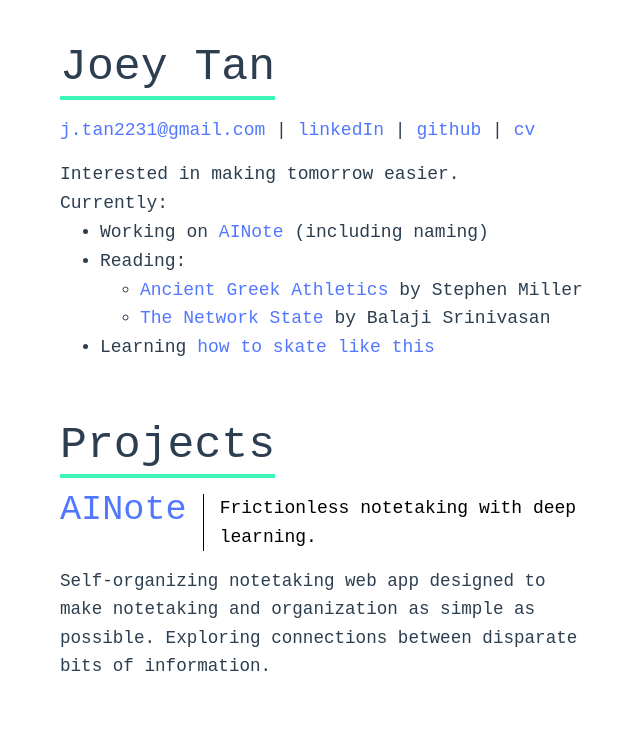
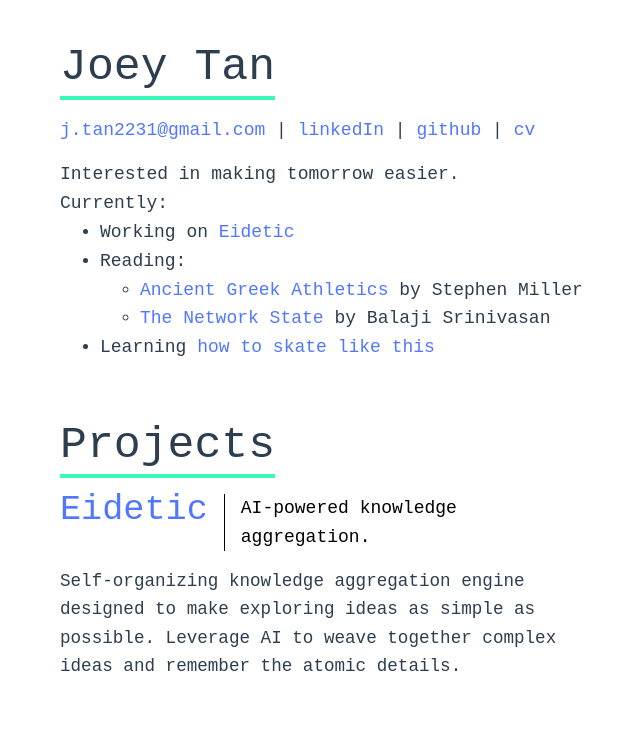
Before and after one commit to JTan2231/JTan2231.github.io-old, a Vue app: page / in a window 1280 px wide. Shown: the top 741 px of the page, without its empty margins (20-660 px from the left). Built offline with nearby package versions, Linux system fonts and the light colour scheme.

Commit message:
changed AINote to Eidetic

```diff
--- a/src/components/MainPage.vue
+++ b/src/components/MainPage.vue
@@ -18,7 +18,7 @@ import Project from "./Project.vue";
             <br />
             Currently:
             <ul>
-                <li>Working on <a href="https://joeytan.dev/" target="_blank" rel="noopener noreferrer">AINote</a> (including naming)</li>
+                <li>Working on <a href="https://joeytan.dev/" target="_blank" rel="noopener noreferrer">Eidetic</a></li>
                 <li>Reading:
                     <ul>
                         <li>
@@ -42,15 +42,15 @@ import Project from "./Project.vue";
         <template #p1>
             <Project>
                 <template #projectName>
-                    <a href="https://joeytan.dev/" target="_blank" rel="noopener noreferrer">AINote</a>
+                    <a href="https://joeytan.dev/" target="_blank" rel="noopener noreferrer">Eidetic</a>
                 </template>
 
                 <template #tooling>
-                    Frictionless notetaking with deep learning.
+                    AI-powered knowledge aggregation.
                 </template>
 
                 <template #description>
-                    Self-organizing notetaking web app designed to make notetaking and organization as simple as possible. Exploring connections between disparate bits of information.
+                    Self-organizing knowledge aggregation engine designed to make exploring ideas as simple as possible. Leverage AI to weave together complex ideas and remember the atomic details.
                 </template>
             </Project>
 
```
